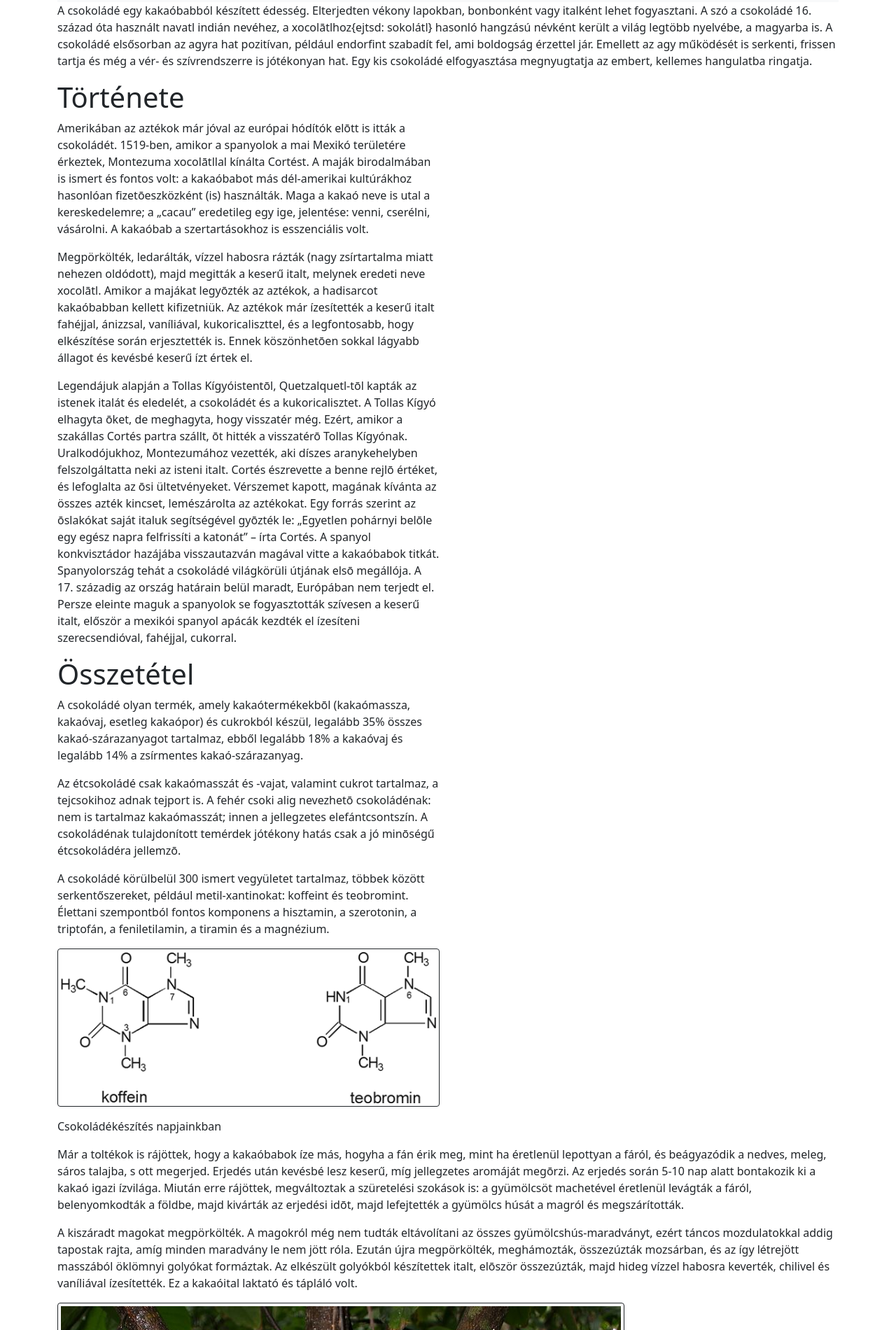
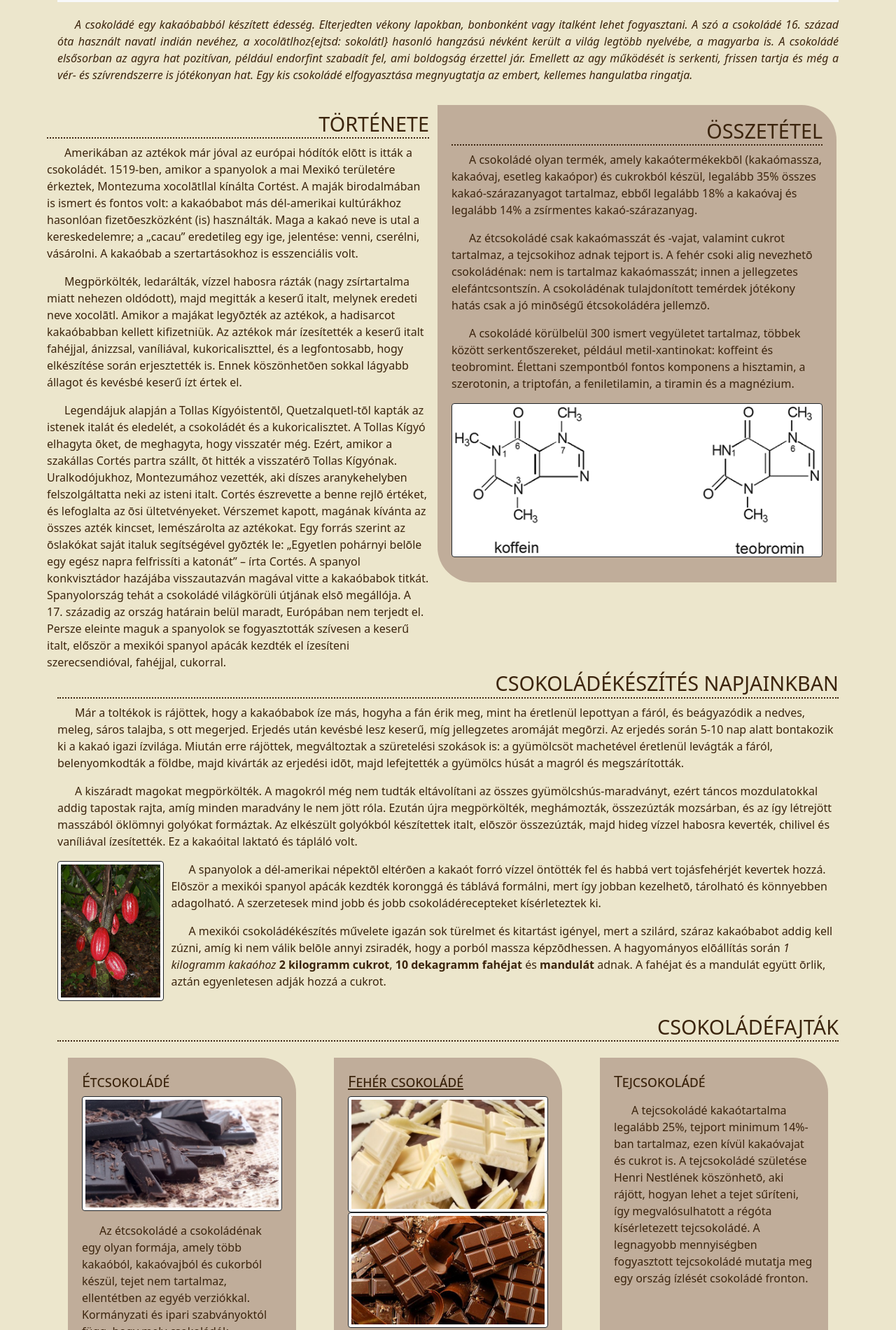
Before and after one commit to artixxhu/csoki, a plain HTML site: page index.html in a window 1280 px wide. Shown: the part 402-2302 px from the top of the page at 70% size. Drawn offline with nearby package versions, Linux system fonts and the light colour scheme.

Commit message:
Add files via upload

```diff
--- a/index.html
+++ b/index.html
@@ -1,11 +1,14 @@
 <!DOCTYPE html>
-<html>
+<html lang="hu">
 <head>
+    <meta charset="UTF-8">
+    <title>Csokoládé</title>
     <!-- Szükséges elemek -->
     <meta name="viewport" content="width=device-width, initial-scale=1">
 
     <!-- Bootstrap CSS -->
     <link rel="stylesheet" href="bootstrap/css/bootstrap.min.css">
+    <link rel="stylesheet" href="style.css">
 
 </head>
 <body>
@@ -70,7 +73,7 @@
             </div>
         </nav>
         <!-- Bevezető -->
-        <p>A csokoládé egy kakaóbabból készített édesség. Elterjedten vékony lapokban, bonbonként vagy italként lehet fogyasztani. A szó a csokoládé 16. század óta használt navatl indián nevéhez, a xocolātlhoz{ejtsd: sokolátl} hasonló hangzású névként került a világ legtöbb nyelvébe, a magyarba is. A csokoládé elsősorban az agyra hat pozitívan, például endorfint szabadít fel, ami boldogság érzettel jár. Emellett az agy működését is serkenti, frissen tartja és még a vér- és szívrendszerre is jótékonyan hat. Egy kis csokoládé elfogyasztása megnyugtatja az embert, kellemes hangulatba ringatja.</p>
+        <p class="bevezeto">A csokoládé egy kakaóbabból készített édesség. Elterjedten vékony lapokban, bonbonként vagy italként lehet fogyasztani. A szó a csokoládé 16. század óta használt navatl indián nevéhez, a xocolātlhoz{ejtsd: sokolátl} hasonló hangzású névként került a világ legtöbb nyelvébe, a magyarba is. A csokoládé elsősorban az agyra hat pozitívan, például endorfint szabadít fel, ami boldogság érzettel jár. Emellett az agy működését is serkenti, frissen tartja és még a vér- és szívrendszerre is jótékonyan hat. Egy kis csokoládé elfogyasztása megnyugtatja az embert, kellemes hangulatba ringatja.</p>
         <!-- Története és összetétele -->
         <section id="tortenetesosszetetel">
             <div class="row">
@@ -80,10 +83,6 @@
                     <p>Megpörkölték, ledarálták, vízzel habosra rázták (nagy zsírtartalma miatt nehezen oldódott), majd megitták a keserű italt, melynek eredeti neve xocolātl. Amikor a majákat legyōzték az aztékok, a hadisarcot kakaóbabban kellett kifizetniük. Az aztékok már ízesítették a keserű italt fahéjjal, ánizzsal, vaníliával, kukoricaliszttel, és a legfontosabb, hogy elkészítése során erjesztették is. Ennek köszönhetōen sokkal lágyabb állagot és kevésbé keserű ízt értek el.</p>
                     <p>Legendájuk alapján a Tollas Kígyóistentōl, Quetzalquetl-tōl kapták az istenek italát és eledelét, a csokoládét és a kukoricalisztet. A Tollas Kígyó elhagyta ōket, de meghagyta, hogy visszatér még. Ezért, amikor a szakállas Cortés partra szállt, ōt hitték a visszatérō Tollas Kígyónak. Uralkodójukhoz, Montezumához vezették, aki díszes aranykehelyben felszolgáltatta neki az isteni italt. Cortés észrevette a benne rejlō értéket, és lefoglalta az ōsi ültetvényeket. Vérszemet kapott, magának kívánta az összes azték kincset, lemészárolta az aztékokat. Egy forrás szerint az ōslakókat saját italuk segítségével gyōzték le: „Egyetlen pohárnyi belōle egy egész napra felfrissíti a katonát” – írta Cortés. A spanyol konkvisztádor hazájába visszautazván magával vitte a kakaóbabok titkát. Spanyolország tehát a csokoládé világkörüli útjának elsō megállója. A 17. századig az ország határain belül maradt, Európában nem terjedt el. Persze eleinte maguk a spanyolok se fogyasztották szívesen a keserű italt, először a mexikói spanyol apácák kezdték el ízesíteni szerecsendióval, fahéjjal, cukorral.</p>
                 </div>
-            </div>
-        </section>
-        <section id="tortenetesosszetetel">
-            <div class="row">
                 <div class="col-12 col-md-6 doboz">
                     <h1>Összetétel</h1>
                     <p>A csokoládé olyan termék, amely kakaótermékekbōl (kakaómassza, kakaóvaj, esetleg kakaópor) és cukrokból készül, legalább 35% összes kakaó-szárazanyagot tartalmaz, ebből legalább 18% a kakaóvaj és legalább 14% a zsírmentes kakaó-szárazanyag.</p>
@@ -96,17 +95,17 @@
             </div>
         </section>
         <!-- Készítése -->
-        <section>
+        <section id="keszitese">
             <div class="row">
                 <div class="col-12 col-md-12">
-                    <p>Csokoládékészítés napjainkban</p>
+                    <h1>Csokoládékészítés napjainkban</h1>
                     <p>Már a toltékok is rájöttek, hogy a kakaóbabok íze más, hogyha a fán érik meg, mint ha éretlenül lepottyan a fáról, és beágyazódik a nedves, meleg, sáros talajba, s ott megerjed. Erjedés után kevésbé lesz keserű, míg jellegzetes aromáját megōrzi. Az erjedés során 5-10 nap alatt bontakozik ki a kakaó igazi ízvilága. Miután erre rájöttek, megváltoztak a szüretelési szokások is: a gyümölcsöt machetével éretlenül levágták a fáról, belenyomkodták a földbe, majd kivárták az erjedési idōt, majd lefejtették a gyümölcs húsát a magról és megszárították.</p>
                     <p>A kiszáradt magokat megpörkölték. A magokról még nem tudták eltávolítani az összes gyümölcshús-maradványt, ezért táncos mozdulatokkal addig tapostak rajta, amíg minden maradvány le nem jött róla. Ezután újra megpörkölték, meghámozták, összezúzták mozsárban, és az így létrejött masszából öklömnyi golyókat formáztak. Az elkészült golyókból készítettek italt, elōször összezúzták, majd hideg vízzel habosra keverték, chilivel és vaníliával ízesítették. Ez a kakaóital laktató és tápláló volt.</p>
                     <figure>
                         <img src="img/csokifa.jpg" id="csokifa" alt="csokifa" title="Csoki fa" class="img-thumbnail border border-dark">
                     </figure>
                     <p>A spanyolok a dél-amerikai népektōl eltérōen a kakaót forró vízzel öntötték fel és habbá vert tojásfehérjét kevertek hozzá. Elōször a mexikói spanyol apácák kezdték koronggá és táblává formálni, mert így jobban kezelhetō, tárolható és könnyebben adagolható. A szerzetesek mind jobb és jobb csokoládérecepteket kísérleteztek ki.</p>
-                    <p>A mexikói csokoládékészítés művelete igazán sok türelmet és kitartást igényel, mert a szilárd, száraz kakaóbabot addig kell zúzni, amíg ki nem válik belōle annyi zsiradék, hogy a porból massza képzōdhessen. A hagyományos elōállítás során 1 kilogramm kakaóhoz <strong>2 kilogramm cukrot</strong>, <strong>10 dekagramm fahéjat</strong> és <strong>mandulát</strong> adnak. A fahéjat és a mandulát együtt ōrlik, aztán egyenletesen adják hozzá a cukrot.</p>
+                    <p>A mexikói csokoládékészítés művelete igazán sok türelmet és kitartást igényel, mert a szilárd, száraz kakaóbabot addig kell zúzni, amíg ki nem válik belōle annyi zsiradék, hogy a porból massza képzōdhessen. A hagyományos elōállítás során <span>1 kilogramm kakaóhoz</span> <strong>2 kilogramm cukrot</strong>, <strong>10 dekagramm fahéjat</strong> és <strong>mandulát</strong> adnak. A fahéjat és a mandulát együtt ōrlik, aztán egyenletesen adják hozzá a cukrot.</p>
                 </div>
             </div>
         </section>
@@ -125,9 +124,10 @@
                 </div>
                 <div class="col-sm-12 col-xl-4 alulra">
                     <div class="doboz">
-                        <h2>Fehér csokoládé</h2>
+                        <h2><a href="https://hu.wikipedia.org/wiki/Feh%C3%A9r_csokol%C3%A1d%C3%A9" target="_blank">Fehér csokoládé</a></h2>
                         <figure>
                             <img src="img/fehercsokolade.jpg" alt="Fehér csokoládé" title="Fehér csokoládé" class="img-thumbnail border border-dark">
+                            <img src="img/tejcsokolade.jpg" alt="Tejcsokoládé" title="Tejcsokoládé" class="img-thumbnail border border-dark">
                         </figure>
                         <p>A csokoládé, amit sok támadás ért létezése óta, hiszen hogyan is nevezhetünk valamit csokoládénak, ami kakaóport sosem látott?! A fehér csokoládé ettōl függetlenül kakaóbabból készül, de összetevōi közül mindössze a kakaóvajat tartalmazza. A fehér csokoládé nem tartalmaz kakaóport, csak kakaóvajat, cukrot és tejport. A kakaóvaj-tartalma 20-45% közötti, a tejpor 14%-os. Adnak még hozzá tejport és cukrot is, és ahogy a többi csokoládétípus esetében is, itt is az összetevōk aránya és a feldolgozás módja határozza meg a végeredményt.</p>
                     </div>
@@ -152,7 +152,7 @@
                 </div>
                 <div class="col-sm-12 col-xl-8 alulra text-center">
                     <div class="doboz">
-                        <table class="table">
+                        <table class="table table-light table-striped">
                             <caption><h2>Ásványianyag-tartalom 100 grammban</h2></caption>
                             <tr>
                                 <th>Ásványi anyag</th>
@@ -194,6 +194,11 @@
                                 <td>3,9 mg</td>
                                 <td>0,3 mg</td>
                             </tr>
+                            <tr>
+                                <td>Cink</td>
+                                <td>6,2 mg</td>
+                                <td>0.2 mg</td>
+                            </tr>
                         </table>
                     </div>
                 </div>
--- a/style.css
+++ b/style.css
@@ -90,3 +90,35 @@ span
     user-select: none;
     touch-action: manipulation;
 }
+
+#tortenetesosszetetel{
+    position: relative;
+}
+
+footer{
+    text-align: center;
+    font-size: 30px;
+    margin: 15px;
+}
+
+#csokifa{
+    max-height: 200px;
+    max-width: 200px;
+    margin: 0;
+    margin-right: 10px;
+    margin-bottom: 20px;
+    float: left;
+}
+
+h1{
+    font-size: 180%;
+    text-transform: uppercase;
+    text-align: right;
+    padding-bottom: 2px;
+    border-bottom: 2px dotted rgb(59, 36, 13);
+}
+
+.bevezeto{
+    text-align: justify;
+    font-style: italic;
+}
```
